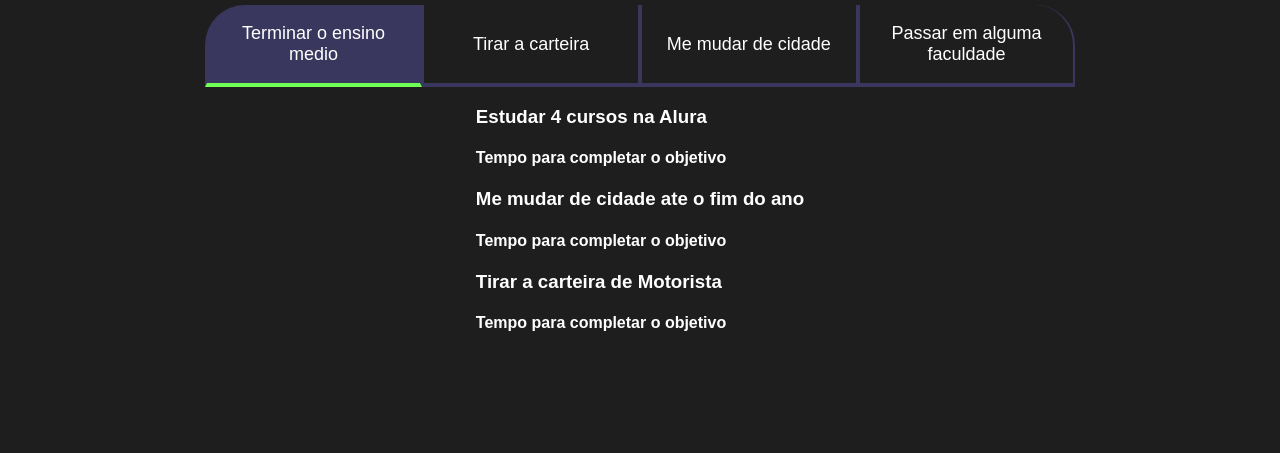
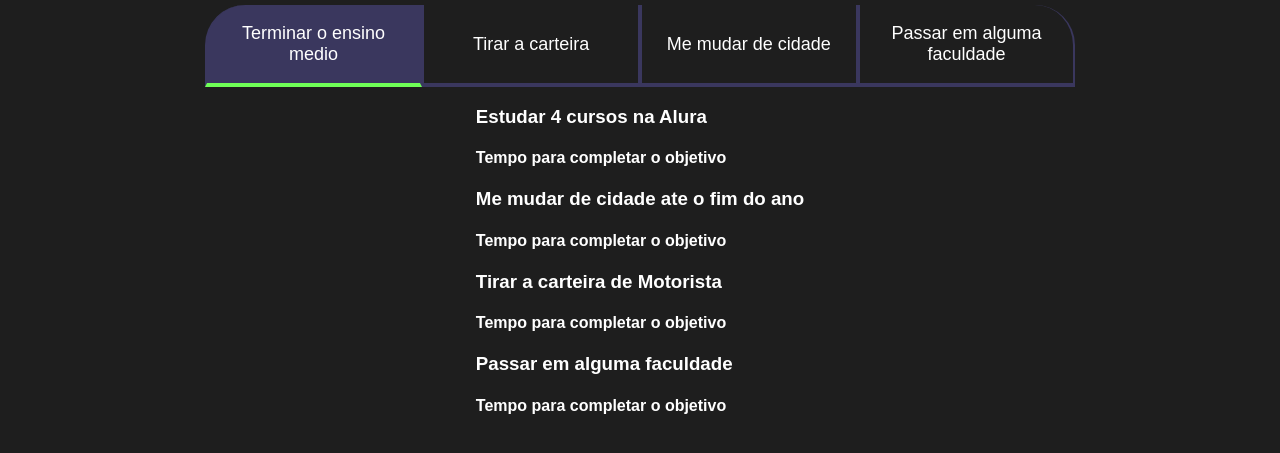
Before and after one commit to LeonardoDib/Projeto-site, a plain HTML site: page index.html in a window 1280 px wide. Shown: the part 93-546 px from the top of the page. Drawn offline with Linux system fonts and the light colour scheme.

Commit message:
fghhfghfg

```diff
--- a/index.html
+++ b/index.html
@@ -29,6 +29,9 @@
                 <h3 class="aba-conteudo-titulo-principal">Tirar a carteira de Motorista</h3>
                 <h4 class="aba-conteudo-titulo-secundario">Tempo para completar o objetivo</h4>
             </div>
+            <div class="aba conteudo">
+                <h3 class="aba-conteudo-titulo-principal">Passar em alguma faculdade</h3>
+                <h4 class="aba-conteudo-titulo-secundario">Tempo para completar o objetivo</h4>
         </div>
     </section>
     <script src="main.js"></script>
```
